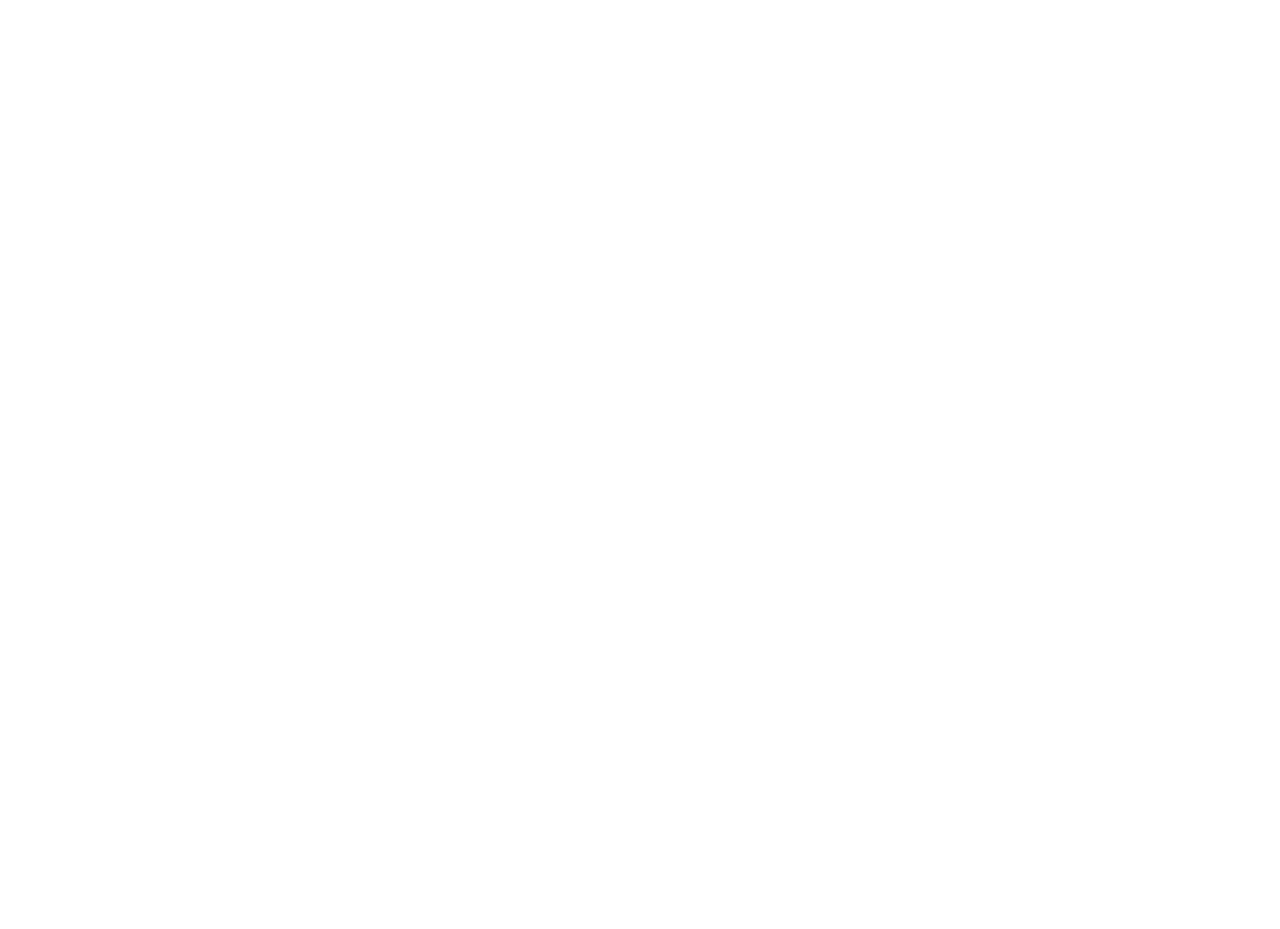
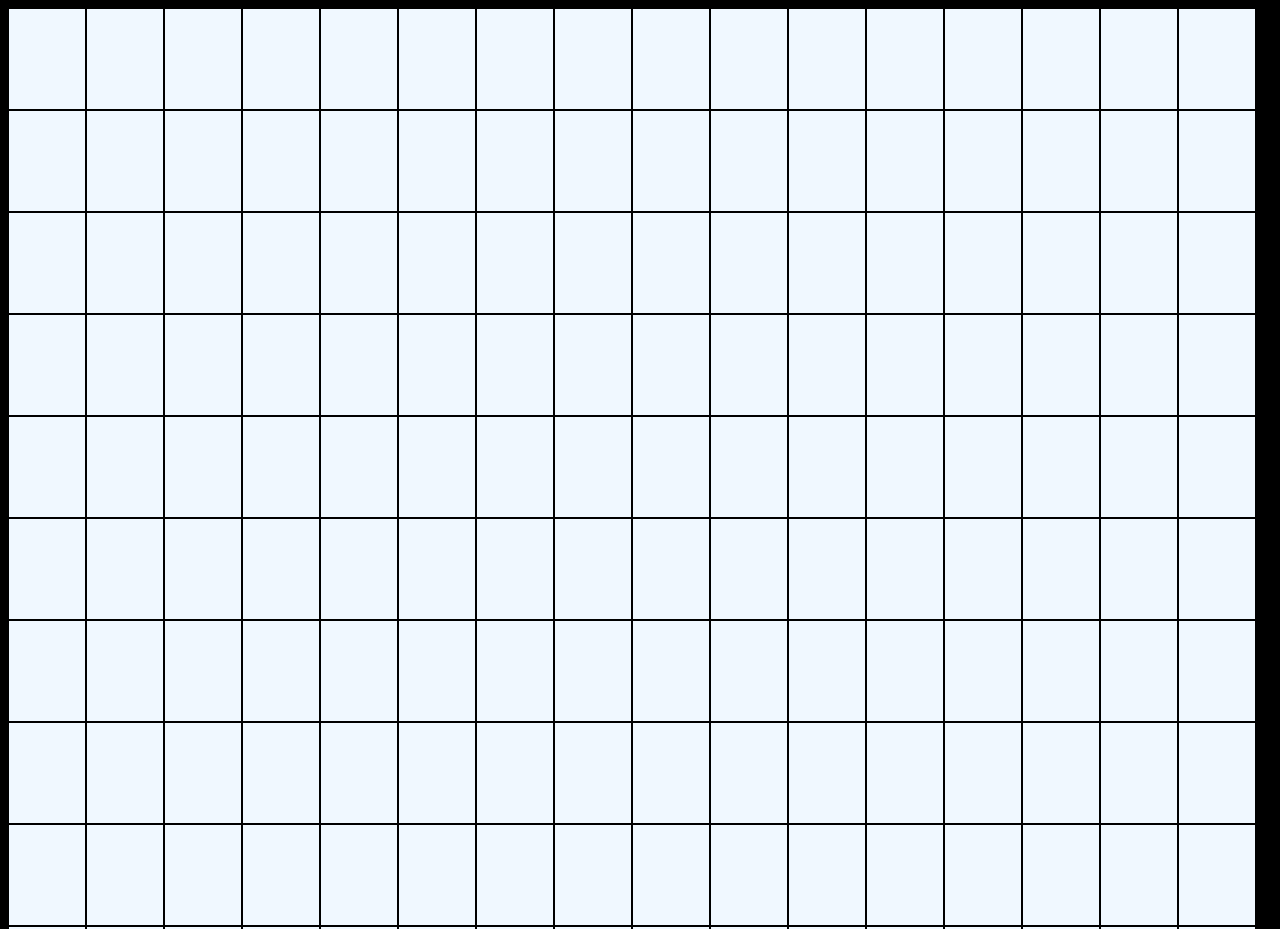
Before and after one commit to enxel/etch-a-sketch, a plain HTML site: page index.html in a window 1280 px wide. Shown: the top 929 px of the page. Before the commit the page ends 800 px from the top, so only its background shows below. Drawn offline with Linux system fonts and the light colour scheme.

Commit message:
Add grid and hovering functionality

```diff
--- a/index.html
+++ b/index.html
@@ -2,11 +2,12 @@
 <html lang="en">
 <head>
     <meta charset="UTF-8">
-    <meta name="viewport" content="width=}, initial-scale=1.0">
+    <meta name="viewport" content="width=device-width, initial-scale=1.0">
     <title>Etch-a-Sketch</title>
     <link rel="stylesheet" href="style.css">
 </head>
 <body>
+    <div class="container"></div>
 
     <script src="script.js"></script>
 </body>
--- a/script.js
+++ b/script.js
@@ -0,0 +1,28 @@
+const container = document.querySelector(".container");
+const dim = 16;
+const border_width = 2;
+let width = window.innerWidth - dim * border_width * 2;
+
+window.addEventListener("resize", reestructure);
+
+function reestructure() {
+    // console.log(window.innerWidth);
+    width = window.innerWidth - dim * border_width * 2;
+    const divs = Array.from(document.querySelectorAll(".grid-element"));
+    divs.forEach(function (item) {item.style.width = `${width / dim}px`});
+}
+
+function hoverChange (e) {
+    e.target.classList.toggle("unhovered-element");
+    e.target.classList.toggle("hovered-element");
+}
+
+for (let i = 0; i < dim * dim; i++) {
+    const div = document.createElement("div");
+    div.classList.toggle("grid-element");
+    div.classList.toggle("unhovered-element");
+    div.addEventListener("mouseenter", hoverChange);
+    div.style.width = `${width / dim}px`;
+    div.style.height = "100px";
+    container.appendChild(div);
+}
--- a/style.css
+++ b/style.css
@@ -0,0 +1,20 @@
+body {
+    background-color: black;
+}
+
+.container {
+    display: flex;
+    flex-wrap: wrap;
+}
+
+.grid-element {
+    border: 1px solid black;
+}
+
+.unhovered-element {
+    background-color: aliceblue;
+}
+
+.hovered-element {
+    background-color: green;
+}
```
